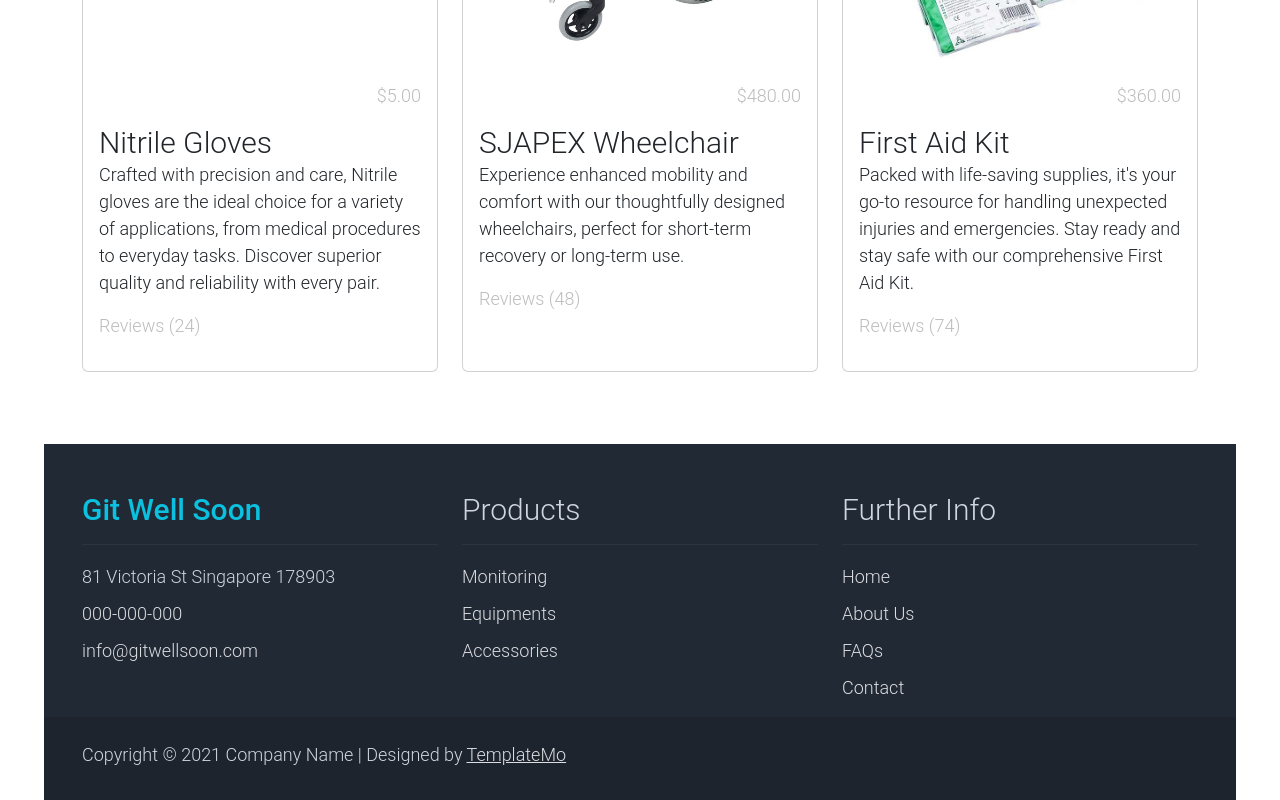
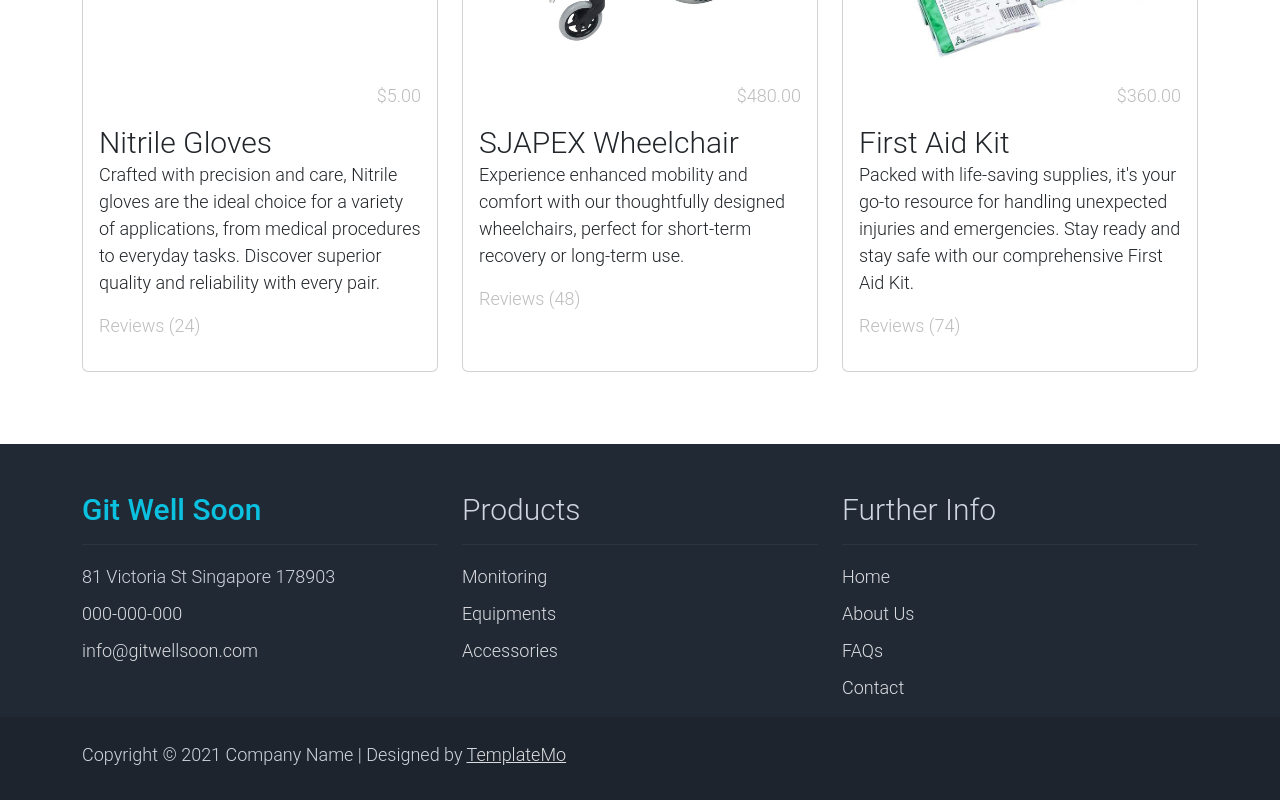
Before and after one commit to Lim-Huiee/Cloudy, a Vue app in the folder gitwellsoon/: page / in a window 1280 px wide. Shown: the part 1344-2144 px from the top of the page. Built offline with nearby package versions, Linux system fonts and the light colour scheme; no server answers; what @aws-amplify/auth would draw is missing.

Commit message:
update css

```diff
--- a/gitwellsoon/src/assets/main.css
+++ b/gitwellsoon/src/assets/main.css
@@ -29,6 +29,6 @@ a,
 
   #app {
     grid-template-columns: 1fr 1fr;
-    padding: 0 2rem;
+    padding: 0 0;
   }
 }
--- a/gitwellsoon/src/components/pageFooter.vue
+++ b/gitwellsoon/src/components/pageFooter.vue
@@ -1,5 +1,5 @@
 <template>
-    <div class="container-fluid">
+    <div class="container-fluid p-0">
         <footer class="bg-dark" id="tempaltemo_footer">
             <div class="container">
                 <div class="row">
--- a/gitwellsoon/src/components/pageNavBar.vue
+++ b/gitwellsoon/src/components/pageNavBar.vue
@@ -115,6 +115,7 @@ export default {
 
 .content-body{
     min-height: 100vh;
+    padding:0 !important;
 }
 
 /* Nav */
```
